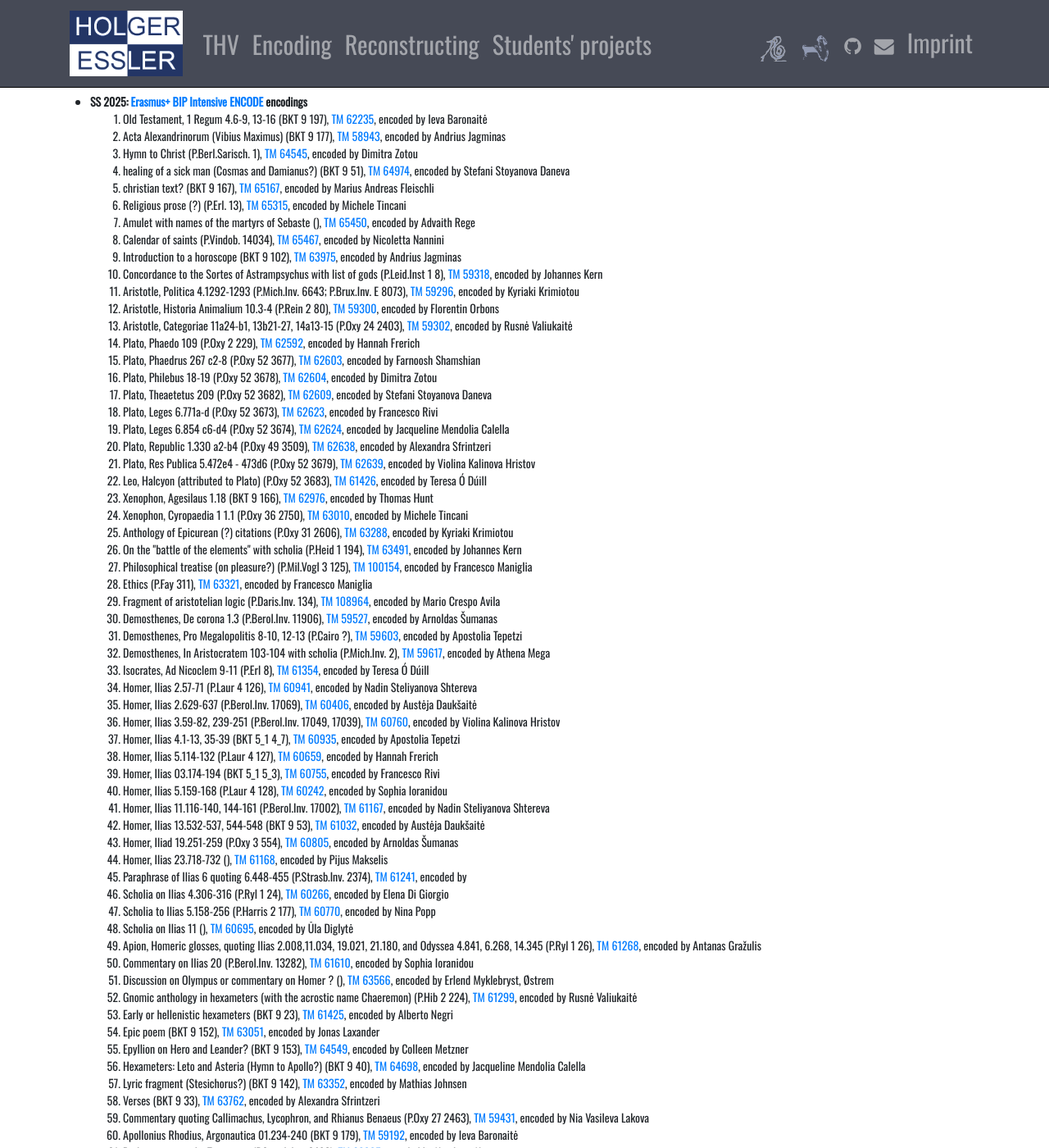
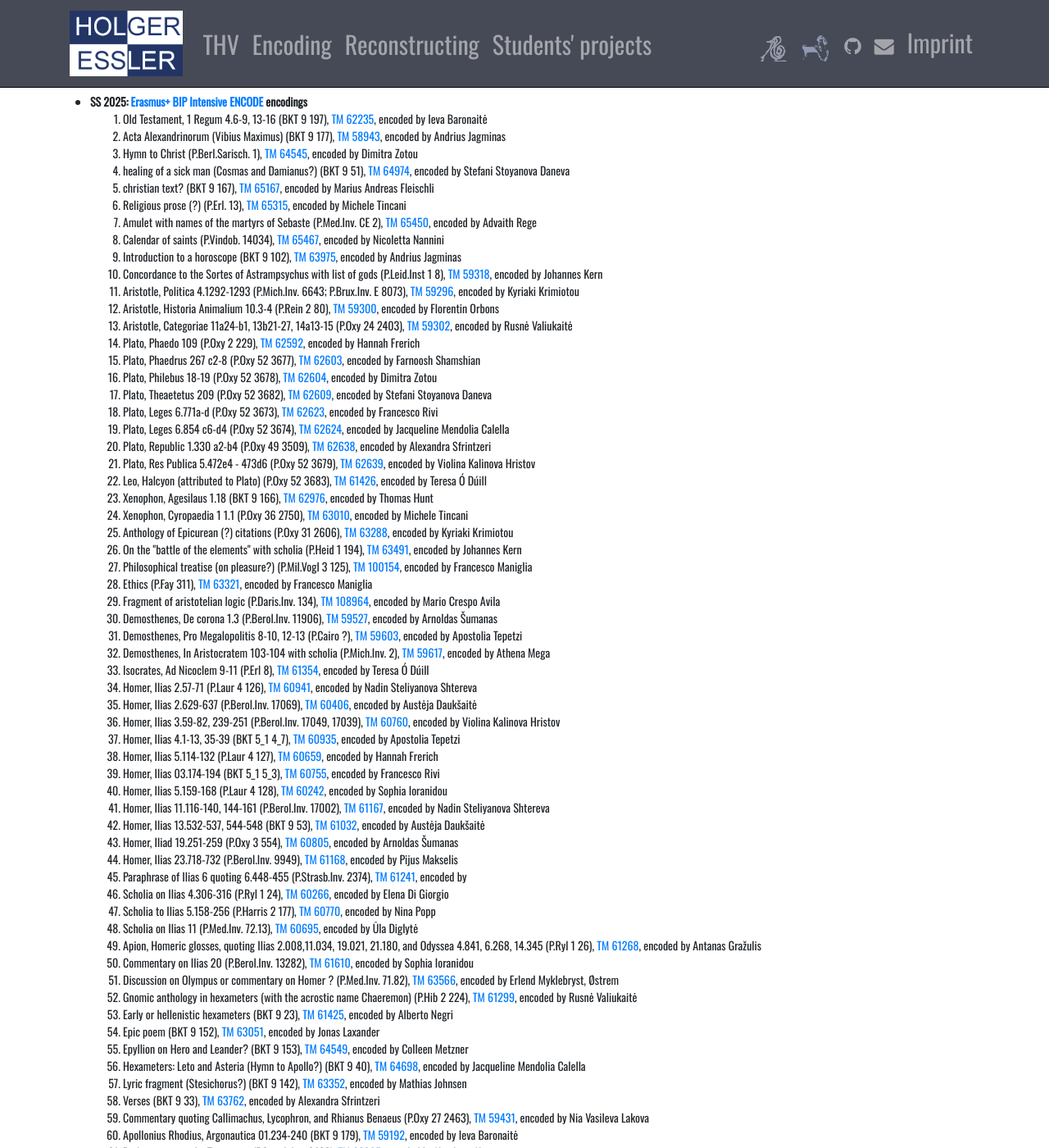
Before and after one commit to HolgerEssler/HolgerEssler.github.io, a Jekyll site: the page built from ediscimus.html, in a window 1280 px wide and 1400 px high, scrolled down 223 px. Shown: the whole window at 82% size. Built offline with Jekyll 4.4.1, drawn with Linux system fonts in a browser that asks for light colours; nearby versions of some CDN libraries.

Commit message:
Completed metadata.

```diff
--- a/ediscimus.html
+++ b/ediscimus.html
@@ -35,7 +35,7 @@ permalink: /ediscimus
                     <li>healing of a sick man (Cosmas and Damianus?) (BKT 9 51), <a href="https://papyri.info/dclp/64974">TM 64974</a>, encoded by Stefani Stoyanova Daneva</li>
                     <li>christian text? (BKT 9 167), <a href="https://papyri.info/dclp/65167">TM 65167</a>, encoded by Marius Andreas Fleischli</li>
                     <li>Religious prose (?) (P.Erl. 13), <a href="https://papyri.info/dclp/65315">TM 65315</a>, encoded by Michele Tincani</li>
-                    <li>Amulet with names of the martyrs of Sebaste (), <a href="https://papyri.info/dclp/65450">TM 65450</a>, encoded by Advaith Rege</li>
+                    <li>Amulet with names of the martyrs of Sebaste (P.Med.Inv. CE 2), <a href="https://papyri.info/dclp/65450">TM 65450</a>, encoded by Advaith Rege</li>
                     <li>Calendar of saints (P.Vindob. 14034), <a href="https://papyri.info/dclp/65467">TM 65467</a>, encoded by Nicoletta Nannini</li>
                     <li>Introduction to a horoscope (BKT 9 102), <a href="https://papyri.info/dclp/63975">TM 63975</a>, encoded by Andrius Jagminas</li>
                     <li>Concordance to the Sortes of Astrampsychus with list of gods (P.Leid.Inst 1 8), <a href="https://papyri.info/dclp/59318">TM 59318</a>, encoded by Johannes Kern</li>
@@ -70,14 +70,14 @@ permalink: /ediscimus
                     <li>Homer, Ilias 11.116-140, 144-161 (P.Berol.Inv. 17002), <a href="https://papyri.info/dclp/61167">TM 61167</a>, encoded by Nadin Steliyanova Shtereva</li>
                     <li>Homer, Ilias 13.532-537, 544-548 (BKT 9 53), <a href="https://papyri.info/dclp/61032">TM 61032</a>, encoded by Austėja Daukšaitė</li>
                     <li>Homer, Iliad 19.251-259 (P.Oxy 3 554), <a href="https://papyri.info/dclp/60805">TM 60805</a>, encoded by Arnoldas Šumanas</li>
-                    <li>Homer, Ilias 23.718-732 (), <a href="https://papyri.info/dclp/61168">TM 61168</a>, encoded by Pijus Makselis</li>
+                    <li>Homer, Ilias 23.718-732 (P.Berol.Inv. 9949), <a href="https://papyri.info/dclp/61168">TM 61168</a>, encoded by Pijus Makselis</li>
                     <li>Paraphrase of Ilias 6 quoting 6.448-455 (P.Strasb.Inv. 2374), <a href="https://papyri.info/dclp/61241">TM 61241</a>, encoded by </li>
                     <li>Scholia on Ilias 4.306-316 (P.Ryl 1 24), <a href="https://papyri.info/dclp/60266">TM 60266</a>, encoded by Elena Di Giorgio</li>
                     <li>Scholia to Ilias 5.158-256 (P.Harris 2 177), <a href="https://papyri.info/dclp/60770">TM 60770</a>, encoded by Nina Popp</li>
-                    <li>Scholia on Ilias 11 (), <a href="https://papyri.info/dclp/60695">TM 60695</a>, encoded by Ūla Diglytė</li>
+                    <li>Scholia on Ilias 11 (P.Med.Inv. 72.13), <a href="https://papyri.info/dclp/60695">TM 60695</a>, encoded by Ūla Diglytė</li>
                     <li>Apion, Homeric glosses, quoting Ilias 2.008,11.034, 19.021, 21.180, and Odyssea 4.841, 6.268, 14.345 (P.Ryl 1 26), <a href="https://papyri.info/dclp/61268">TM 61268</a>, encoded by Antanas Gražulis</li>
                     <li>Commentary on Ilias 20 (P.Berol.Inv. 13282), <a href="https://papyri.info/dclp/61610">TM 61610</a>, encoded by Sophia Ioranidou</li>
-                    <li>Discussion on Olympus or commentary on Homer ? (), <a href="https://papyri.info/dclp/63566">TM 63566</a>, encoded by Erlend Myklebryst, Østrem</li>
+                    <li>Discussion on Olympus or commentary on Homer ? (P.Med.Inv. 71.82), <a href="https://papyri.info/dclp/63566">TM 63566</a>, encoded by Erlend Myklebryst, Østrem</li>
                     <li>Gnomic anthology in hexameters (with the acrostic name Chaeremon) (P.Hib 2 224), <a href="https://papyri.info/dclp/61299">TM 61299</a>, encoded by Rusnė Valiukaitė</li>
                     <li>Early or hellenistic hexameters (BKT 9 23), <a href="https://papyri.info/dclp/61425">TM 61425</a>, encoded by Alberto Negri</li>
                     <li>Epic poem (BKT 9 152), <a href="https://papyri.info/dclp/63051">TM 63051</a>, encoded by Jonas Laxander</li>
```
